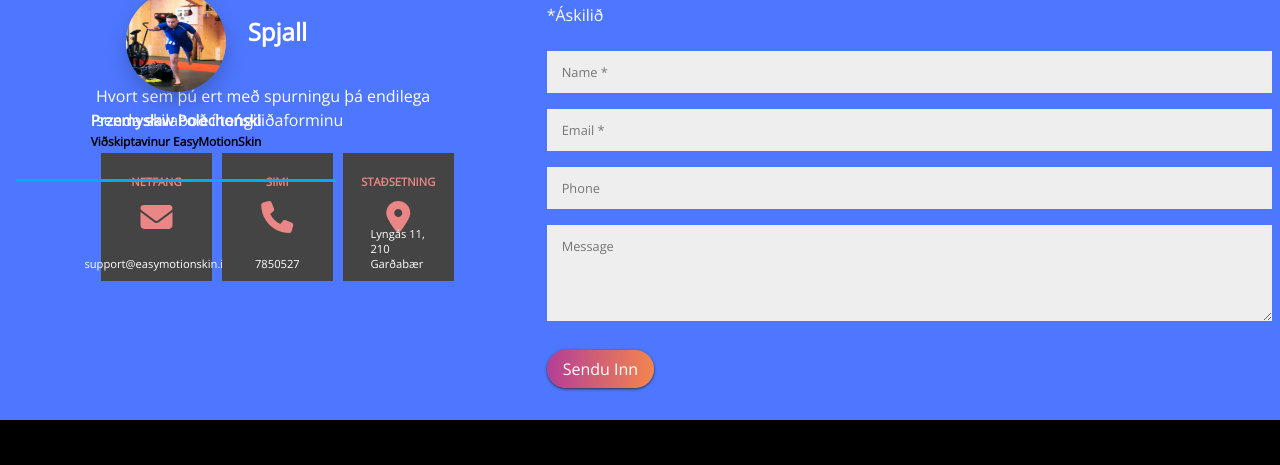
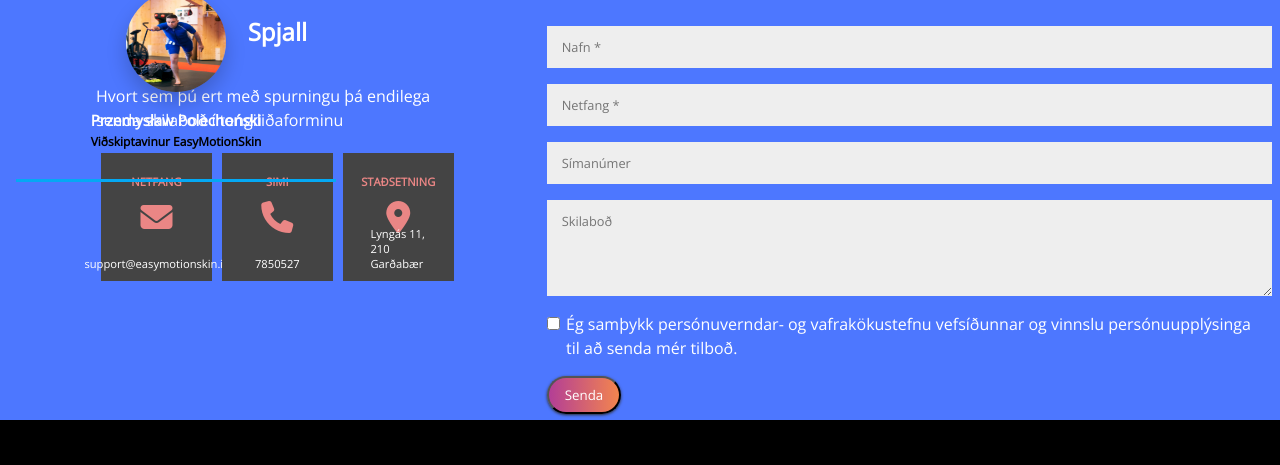
Before and after one commit to Efflerek/Efflerek.github.io, a website: page src/ems-suit-shop-is.html in a window 1280 px wide. Shown: the part 4916-5381 px from the top of the page. Drawn offline with nearby package versions, Linux system fonts and the light colour scheme; some packages are replaced by stand-ins of ours; a script that the page names is missing.

Commit message:
checkbox added

```diff
--- a/src/css/style.css
+++ b/src/css/style.css
@@ -884,7 +884,6 @@
   flex: 2;
 }
 
-
 input,
 textarea {
   background-color: #eee;
@@ -1806,6 +1805,18 @@
   height: 30rem;
 }
 
+.checkbox {
+  display: table; /* Ustaw kontener na tabelę */
+  width: 100%; /* Szerokość 100% */
+}
+
+.checkbox-cell {
+  display: table-cell; /* Umieść etykietę w komórce tabeli */
+  padding-right: 0.4rem;
+  text-align: left;
+  cursor: pointer; /* Zmień kursor na wskaźnik podczas najechania na etykietę */
+}
+
 @media screen and (min-width: 821px, max-width: 1000px) {
   #ContactTabs {
     display: none;
--- a/src/ems-suit-shop-is.html
+++ b/src/ems-suit-shop-is.html
@@ -291,14 +291,23 @@
                     <a href="#" class="social"><i class="fab fa-google-plus-g"></i></a>
                     <a href="#" class="social"><i class="fab fa-linkedin-in"></i></a>
                 </div>
-                <form style="form" action="sendform.php" method="post">
+                <form id="form" method="post" action="sendform.php">
                     <p class="text white">*Áskilið</p>
-                    <input type="text" placeholder="Name *" />
-                    <input type="email" placeholder="Email *" />
-                    <input type="tel" placeholder="Phone" />
-                    <textarea rows="4" placeholder="Message"></textarea>
+                    <input type="text" placeholder="Nafn *" name="name" required />
+                    <input type="email" placeholder="Netfang *" name "email" required />
+                    <input type="tel" placeholder="Símanúmer" name="phone" />
+                    <textarea rows="4" placeholder="Skilaboð" name="message"></textarea>
+                    <div class="g-recaptcha" data-sitekey="TWÓJ_KLUCZ_PUBLICZNY"></div>
+                    <div class="checkbox">
+                        <div class="checkbox-cell">
+                            <input type="checkbox" id="privacy-policy" name="privacy-policy" required />
+                        </div>
+                        <div class="checkbox-cell">
+                            <label for="privacy-policy" class="text white">Ég samþykk persónuverndar- og vafrakökustefnu vefsíðunnar og vinnslu persónuupplýsinga til að senda mér tilboð.</label>
+                        </div>
+                    </div>
                     <div class="actions">
-                        <a href="#" class="sign-up submit">Sendu inn</a>
+                        <button class="sign-up submit" type="submit" name="submit">Senda</button>
                     </div>
                 </form>
             </div>
```
Also changed, not shown: src/contact-is.html (+2 -5 lines), src/contact.html (+8 -12 lines), src/cookie-policy-ems-is.html (+3 -7 lines), src/diet-in-ems-training-is.html (+3 -7 lines), src/ems-blog-is.html (+3 -7 lines).
